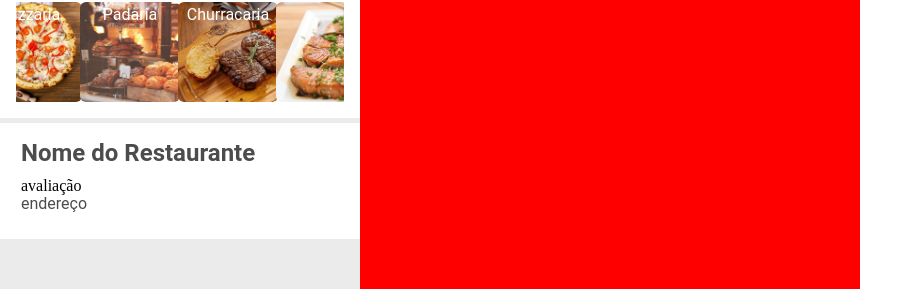
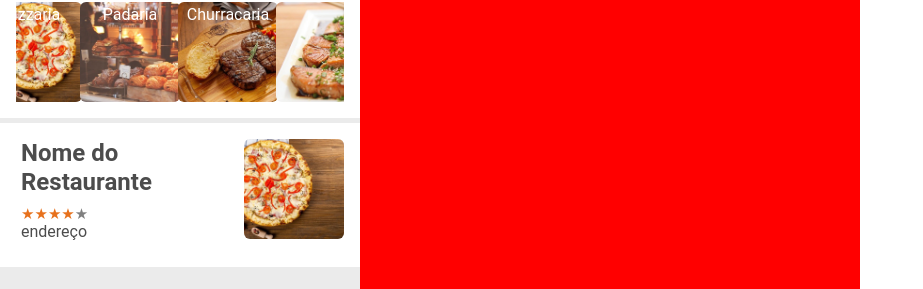
Before and after one commit to JonathanSRS/Busca-Restaurantes, a React (Create React App) app: page / in a window 1280 px wide. Shown: the part 229-518 px from the top of the page, without its empty margins (0-923 px from the left). Built offline with nearby package versions, Linux system fonts and the light colour scheme; the HTML template or start-up script is replaced by a standard one.

Commit message:
Instalando: ReactStars pra avaliação do restaurante; Estilizando: imagens

```diff
--- a/package.json
+++ b/package.json
@@ -11,6 +11,7 @@
     "@testing-library/user-event": "^12.8.3",
     "react": "^17.0.2",
     "react-dom": "^17.0.2",
+    "react-rating-stars-component": "^2.2.0",
     "react-scripts": "4.0.3",
     "react-slick": "^0.28.1",
     "slick-carousel": "^1.8.1",
--- a/src/componentes/RestaurantCard/index.jsx
+++ b/src/componentes/RestaurantCard/index.jsx
@@ -1,14 +1,18 @@
 import React from "react";
 
-import { Address, Restaurant, RestaurantInfo, Title } from "./styles";
+import { Address, Restaurant, RestaurantInfo, RestaurantPhoto, Title } from "./styles";
+import ReactStars from 'react-rating-stars-component';
+
+import pizza from './../../assets/pizza_640px.jpg'
 
 const RestaurantCard = () =>
 <Restaurant>
     <RestaurantInfo>
         <Title>Nome do Restaurante</Title>
-        <p>avaliação</p>
+        <ReactStars count={5} isHalf value={4} edit={false} activeColor='#e7711c'/>
         <Address>endereço</Address>
     </RestaurantInfo>
+    <RestaurantPhoto src={pizza} />
 </Restaurant>;
 
 export default RestaurantCard;
--- a/src/componentes/RestaurantCard/styles.js
+++ b/src/componentes/RestaurantCard/styles.js
@@ -35,3 +35,10 @@
     line-height: 19px;
     margin-bottom: 10px;
 `;
+
+export const RestaurantPhoto = styled.img`
+    width: 100px;
+    height: 100px;
+    object-fit: cover;
+    border-radius: 6px;
+`;
```
Also changed, not shown: 1 other file (tests, documents, lock files or other folders).
